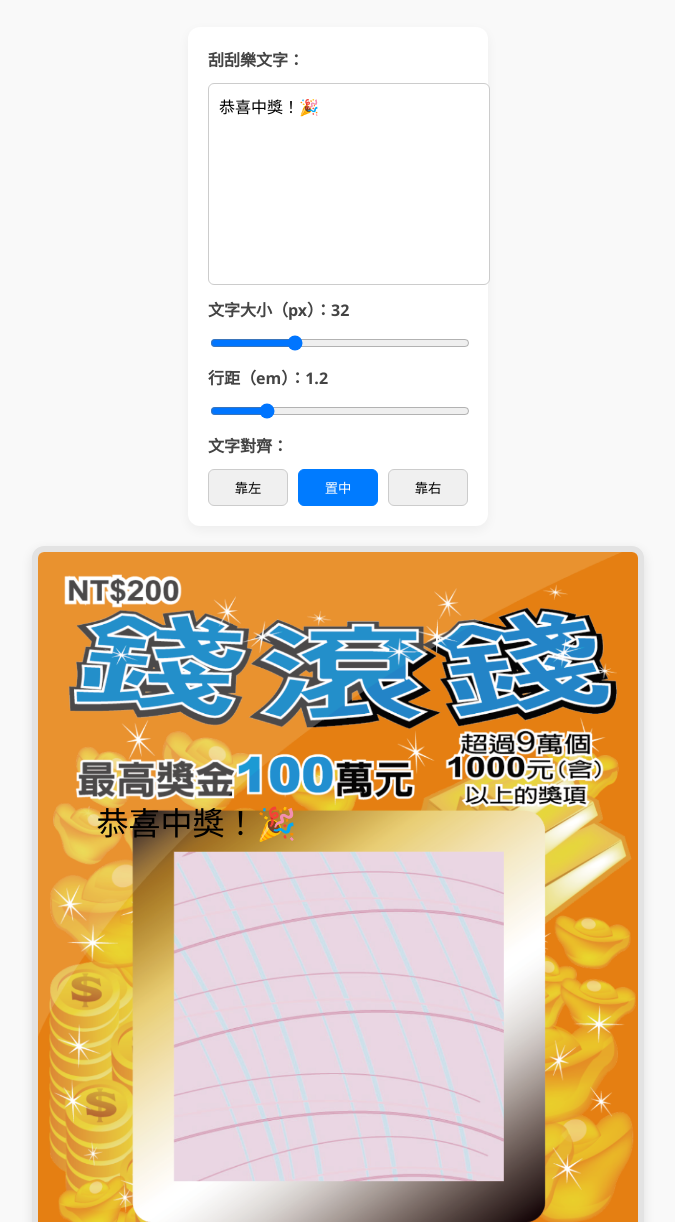
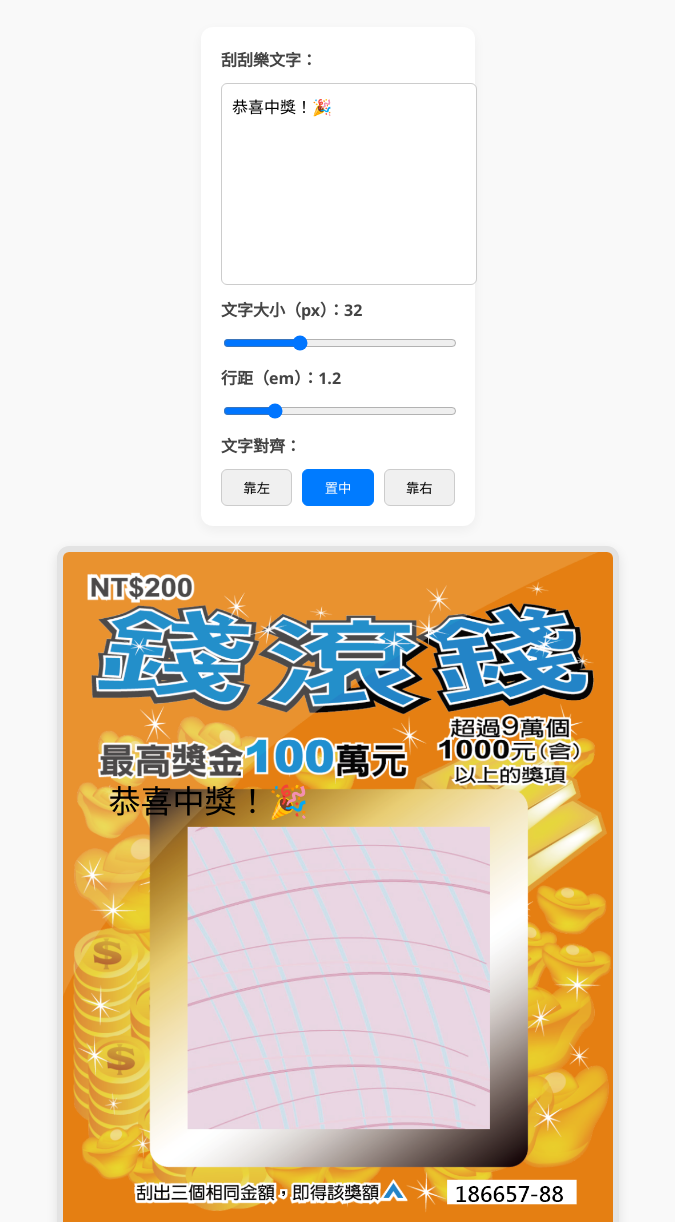
Before and after one commit to zaxs4js1/SCATCHCARD, a plain HTML site: page index.html in a window 1280 px wide. Shown: the part 78-1300 px from the top of the page, without its empty margins (302-977 px from the left). Drawn offline with Linux system fonts and the light colour scheme.

Commit message:
Add files via upload

```diff
--- a/index.html
+++ b/index.html
@@ -28,7 +28,7 @@
       display: flex;
       flex-direction: column;
       gap: 12px;
-      width: 260px;
+      width: 234px;
       background: white;
       padding: 20px;
       border-radius: 12px;
@@ -104,7 +104,7 @@
     </div>
   </div>
 
-  <canvas id="previewCanvas" width="600" height="748"></canvas>
+  <canvas id="previewCanvas" width="550" height="686"></canvas>
   <button id="downloadBtn">下載 PNG</button>
 
   <script>
@@ -139,10 +139,10 @@
       ctx.clearRect(0, 0, canvas.width, canvas.height);
       ctx.drawImage(bgImage, 0, 0, canvas.width, canvas.height);
 
-      const boxX = 74;
-      const boxY = 186;
-      const boxW = 169;
-      const boxH = 169;
+      const boxX = 68;
+      const boxY = 171;
+      const boxW = 155;
+      const boxH = 155;
 
       ctx.font = `${fontSize}px sans-serif`;
       ctx.textAlign = textAlign;
```
